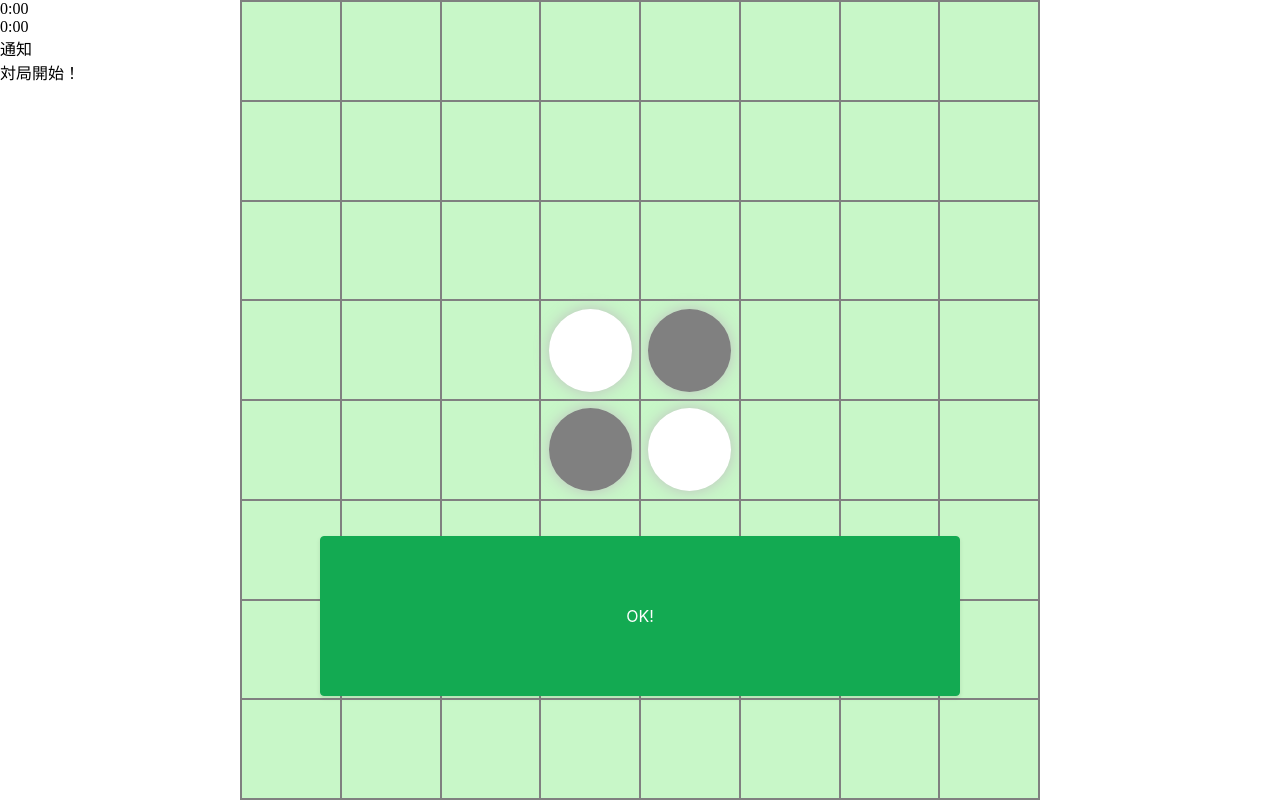
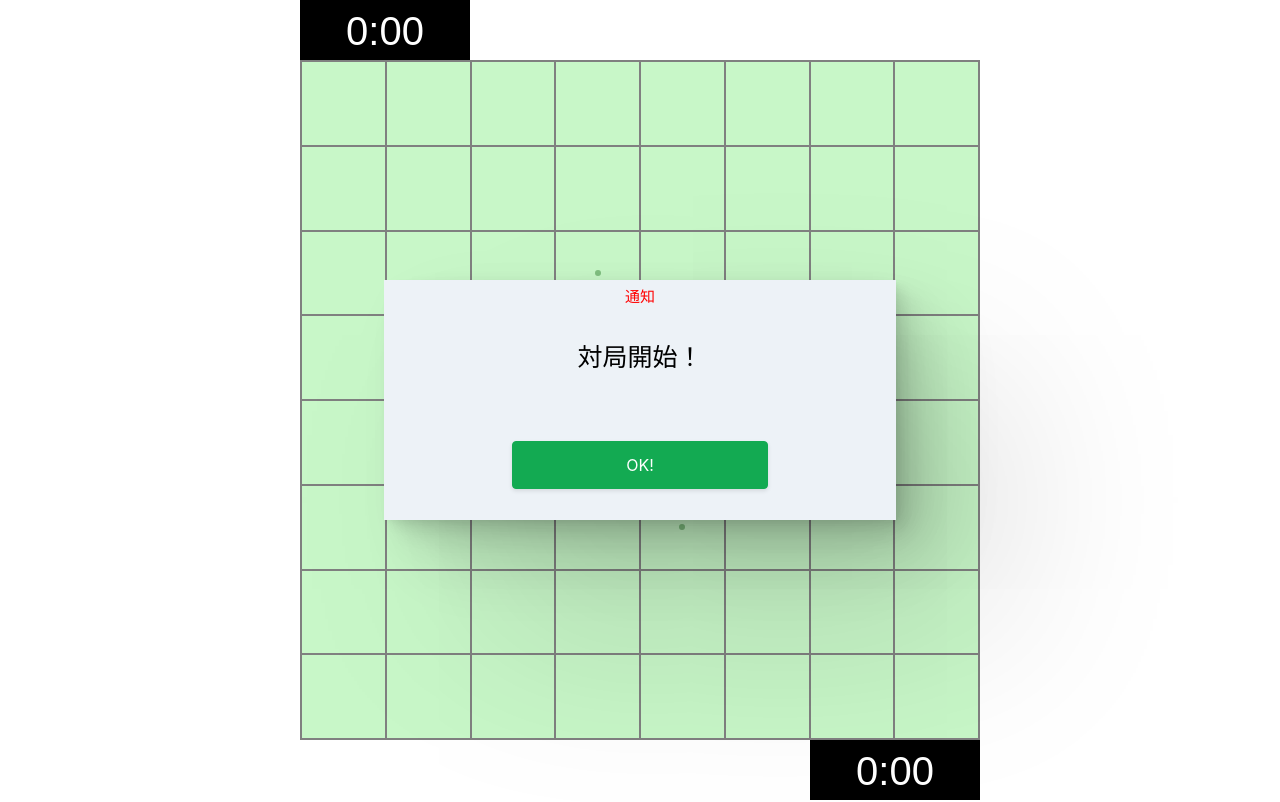
Before and after one commit to TonAsho/othello, a plain HTML site: page index.html in a window 1280 px wide. Drawn offline with Linux system fonts and the light colour scheme.

Commit message:
Update style.css

```diff
--- a/style.css
+++ b/style.css
@@ -19,8 +19,8 @@ html {
     left: 0;
     margin: auto;
     background-color: green;
-    height: 100vmin;
-    width: 100vmin;
+    height: 85vmin;
+    width: 85vmin;
     border: black solid 1px;
     box-sizing: border-box;
 }
@@ -48,6 +48,18 @@ html {
     position: relative;
     border: black solid 1px;
     box-sizing: border-box;
+}
+.banMark {
+    width: 7%;/*幅*/
+	height: 7%;/*高さ*/
+	border-radius: 50%;/*角丸*/
+    background-color: green;
+    position: absolute;
+    top: 0;
+    left: 0;
+    bottom: 0;
+    right: 0;
+    margin: auto;
 }
 @keyframes ugoki {
 0%{
@@ -162,3 +174,93 @@ html {
     padding: 10px 30px;
   }
 }
+.non {
+    height: 30%;
+    width: 40%;
+    background-color: rgb(237, 242, 247);
+    box-shadow:
+        2.8px 2.8px 5.5px rgba(0, 0, 0, 0.042),
+        6.7px 6.7px 13.3px rgba(0, 0, 0, 0.061),
+        12.5px 12.5px 25px rgba(0, 0, 0, 0.075),
+        22.3px 22.3px 44.7px rgba(0, 0, 0, 0.089),
+        41.8px 41.8px 83.6px rgba(0, 0, 0, 0.108),
+        100px 100px 200px rgba(0, 0, 0, 0.15)
+    ;
+    position: absolute;
+    top: 0;
+    right: 0;
+    bottom: 0;
+    left: 0;
+    margin: auto;
+    text-align: center;
+}
+.alerts {
+    padding: 1%;
+    font-family: sans-serif;
+    font-size: clamp(15px, 2.9vw, 12px);
+    color: red;
+}
+.alert {
+    padding: 5%;
+    font-family: sans-serif;
+    font-size: clamp(16px, 2.9vw, 25px);
+}
+.con {
+    height: 100%;
+    width: 100%;
+    text-align: center;
+    justify-content: center;
+}
+.time1 {
+    position: absolute;
+    top:0;
+    right: 0;
+    left: 0;
+    margin: auto;
+    height: 7.5%;
+    width: 85vmin;
+    border-bottom: 0px black solid;
+    box-sizing: border-box;
+}
+.time2 {
+    position: absolute;
+    bottom:0;
+    right: 0;
+    left: 0;
+    margin: auto;
+    height: 7.5%;
+    width: 85vmin;
+    border-bottom: 0px black solid;
+    box-sizing: border-box;
+}
+.timer {
+    position: relative;
+    font-family: sans-serif;
+    height: 100%;
+    width: 25%;
+    background-color: black;
+    box-sizing: border-box;
+    font-size : clamp(1.25rem, 0.795rem + 2.27vw, 2.5rem);
+    text-align: center;
+}
+.timer2 {
+    position: absolute;
+    font-family: sans-serif;
+    right: 0;
+    height: 100%;
+    width: 25%;
+    background-color: black;
+    box-sizing: border-box;
+    font-size : clamp(1.25rem, 0.795rem + 2.27vw, 2.5rem);
+    text-align: center;
+}
+.now {
+    /* position:absolute;
+    top: 0%;
+    right: 0%;
+    left: 0%;
+    bottom: 0%;
+    margin: auto; */
+    padding: 5%;
+    color: white;
+}
```
